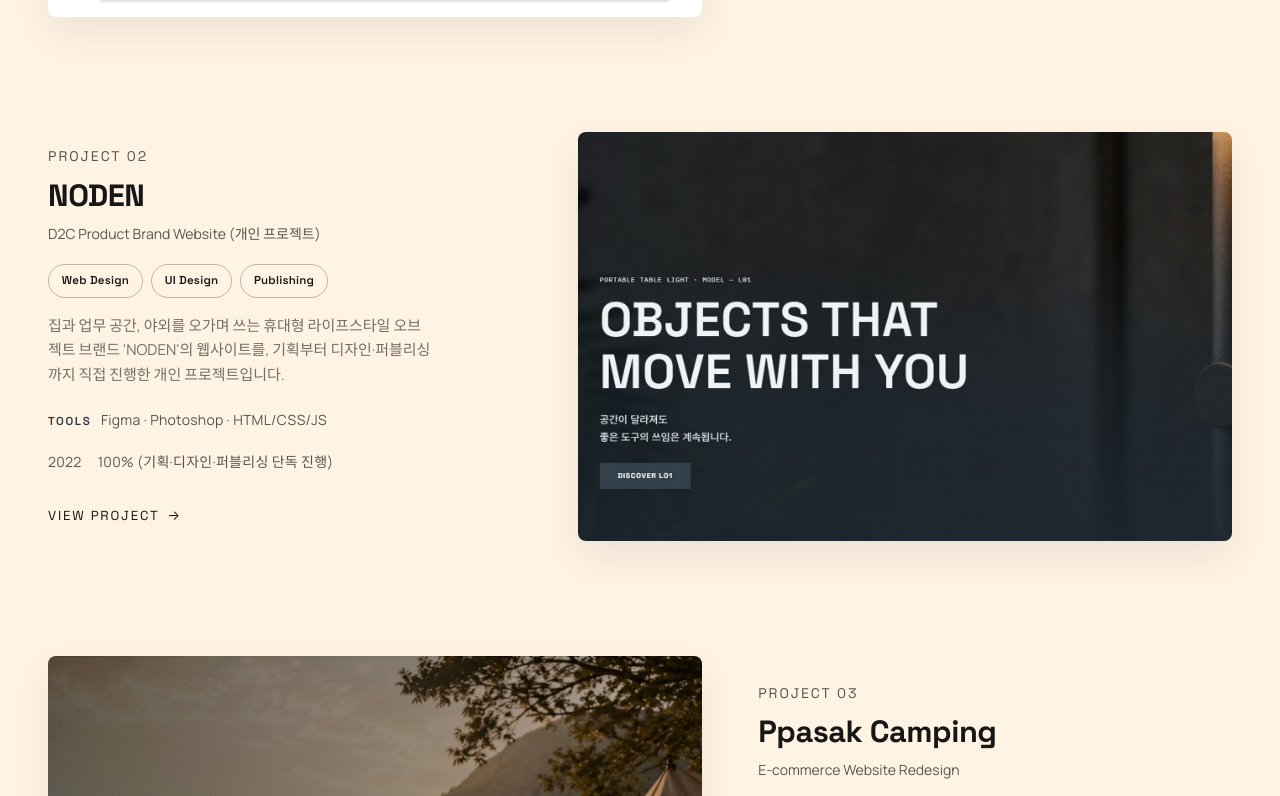
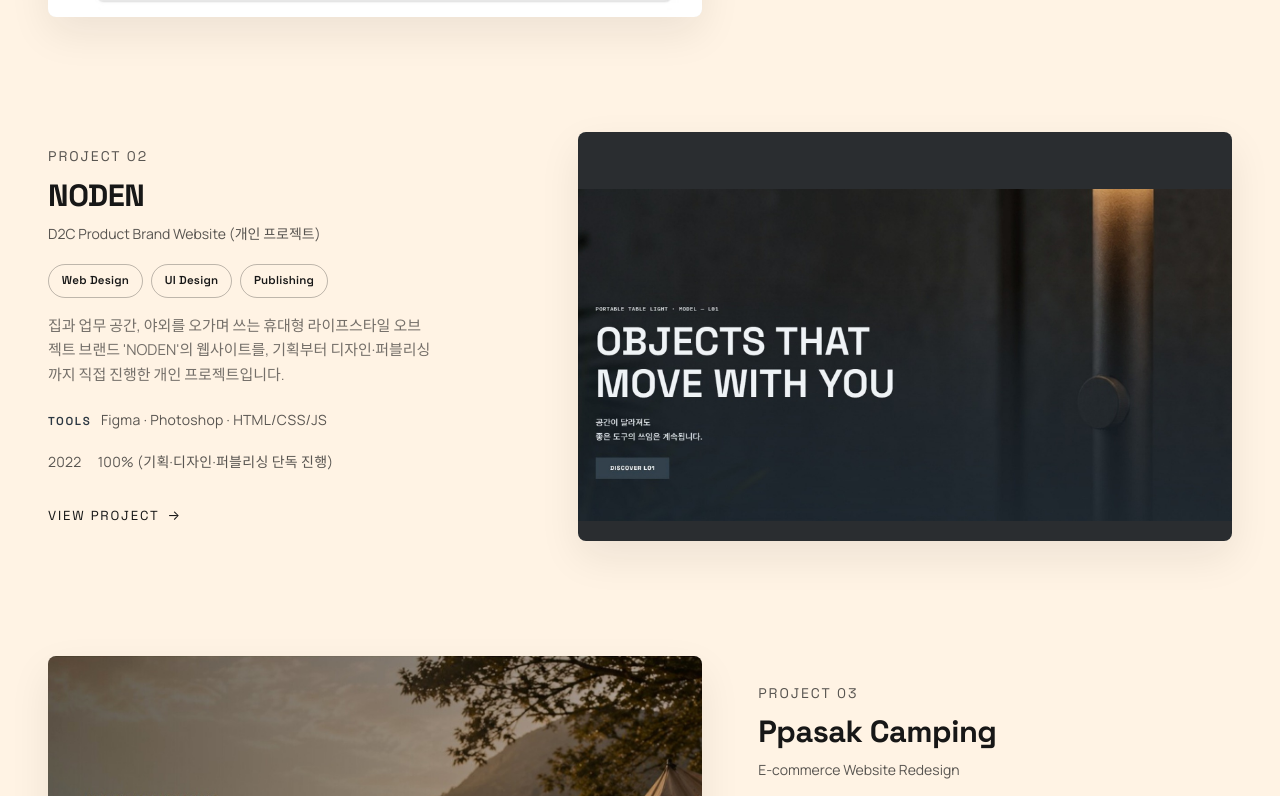
Before and after one commit to risinghun82/risinghun-portfolio, a React (Vite) app: page /#/works in a window 1280 px wide. Before the commit this address led to /#/works. Shown: the part 1664-2460 px from the top of the page. Built offline with nearby package versions, Linux system fonts and the light colour scheme; a web font is replaced by a local one.

Commit message:
fix: Works 카드 contain 모드 추가 (NODEN 레터박스 표시)

```diff
--- a/src/components/Works/Works.css
+++ b/src/components/Works/Works.css
@@ -312,6 +312,29 @@ ProjectDetail.css's .case.case--aligned). */
   height: auto;
 }
 
+/* NODEN-only (project.cardFit === "contain", see src/data/projects.js): the
+hero photo is a full-bleed 1920×974 (~1.97:1) moodshot with the headline +
+CTA block anchored at the left edge and the product visual (lamp) at the
+right edge — wider than this card's standard 16:10 box. Covering a 16:10
+box at that aspect needs ~19% cropped off one side, and no --img-pos value
+avoids it entirely: biasing left keeps the headline but slices the lamp at
+the right edge (this is what read as "부자연스럽게 잘린" to begin with);
+biasing right would clip into the headline instead. Unlike Gimesee's
+work-item__media--auto above, this card's OUTER box size must stay
+identical to every other project's (스펙: 카드 가로·세로 크기 변경 금지),
+so this keeps the fixed 16:10 aspect-ratio and just switches the image
+itself to object-fit: contain instead of resizing the box — same object-fit
+swap as ProjectDetail.css's .case__hero-image--contain, applied here to the
+main-page card only. The resulting small top/bottom letterbox is filled
+with --card-bg (sampled as the photo's own whole-image average tone,
+#2a2d30 — a near-match for NODEN's own --project-accent #2B3742) instead of
+the card's default cream placeholder, so there's no visible seam between
+the photo and the fill. */
+.work-item__media.work-item__media--contain .work-item__image {
+  object-fit: contain;
+  background: var(--card-bg, #ece9e3);
+}
+
 /* Secondary "More Projects" grid — smaller, uniform cards for projects
 that still ship real work but carry a lighter personal contribution than
 the featured set above. Deliberately plain (no hover cursor, no reversed
--- a/src/components/Works/Works.jsx
+++ b/src/components/Works/Works.jsx
@@ -96,7 +96,8 @@ function WorkItem({ project, reverse }) {
         <div
           className={
             "work-item__media" +
-            (project.cardAspect === "auto" ? " work-item__media--auto" : "")
+            (project.cardAspect === "auto" ? " work-item__media--auto" : "") +
+            (project.cardFit === "contain" ? " work-item__media--contain" : "")
           }
         >
           {project.images?.hero ? (
@@ -105,11 +106,14 @@ function WorkItem({ project, reverse }) {
               src={project.cardImage || project.heroImage}
               alt={`${project.title} 대표 이미지`}
               loading="lazy"
-              style={
-                project.imagePosition
+              style={{
+                ...(project.imagePosition
                   ? { "--img-pos": project.imagePosition }
-                  : undefined
-              }
+                  : undefined),
+                ...(project.cardBg
+                  ? { "--card-bg": project.cardBg }
+                  : undefined),
+              }}
             />
           ) : (
             <div
```
